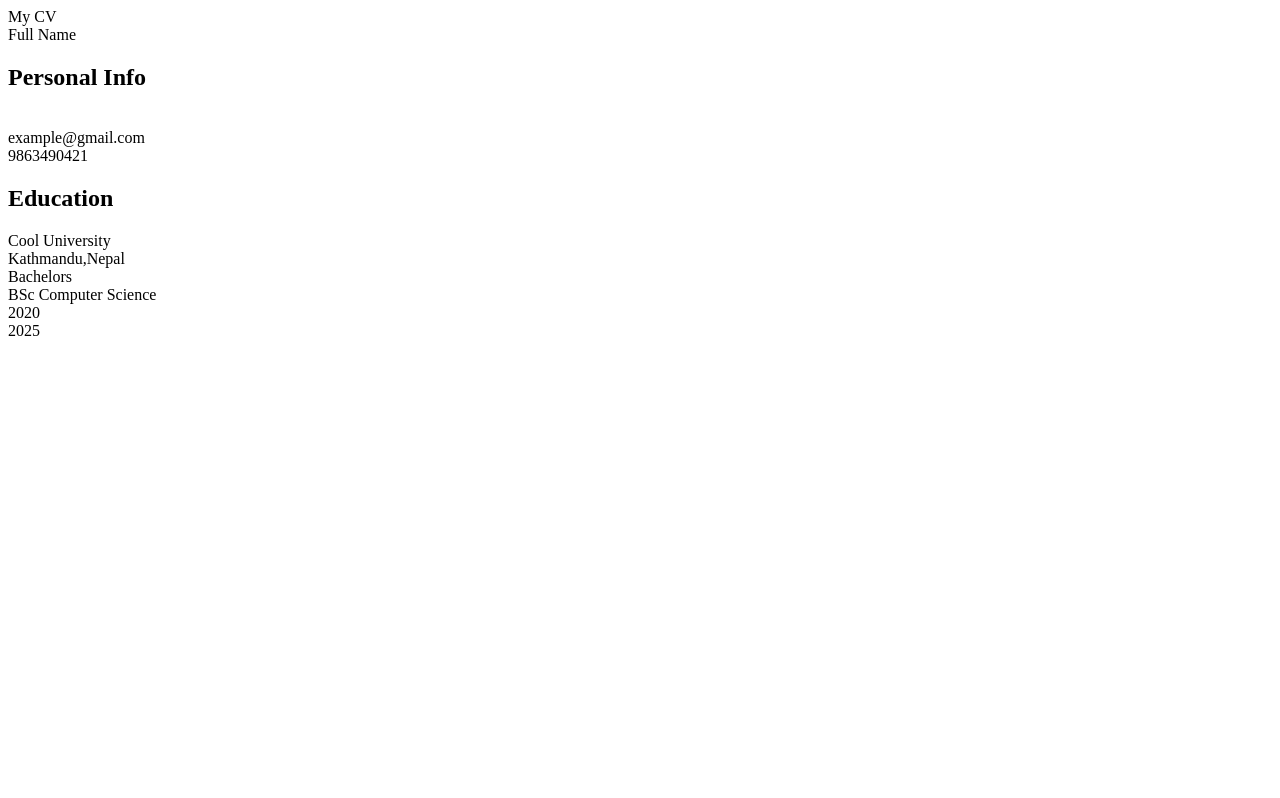
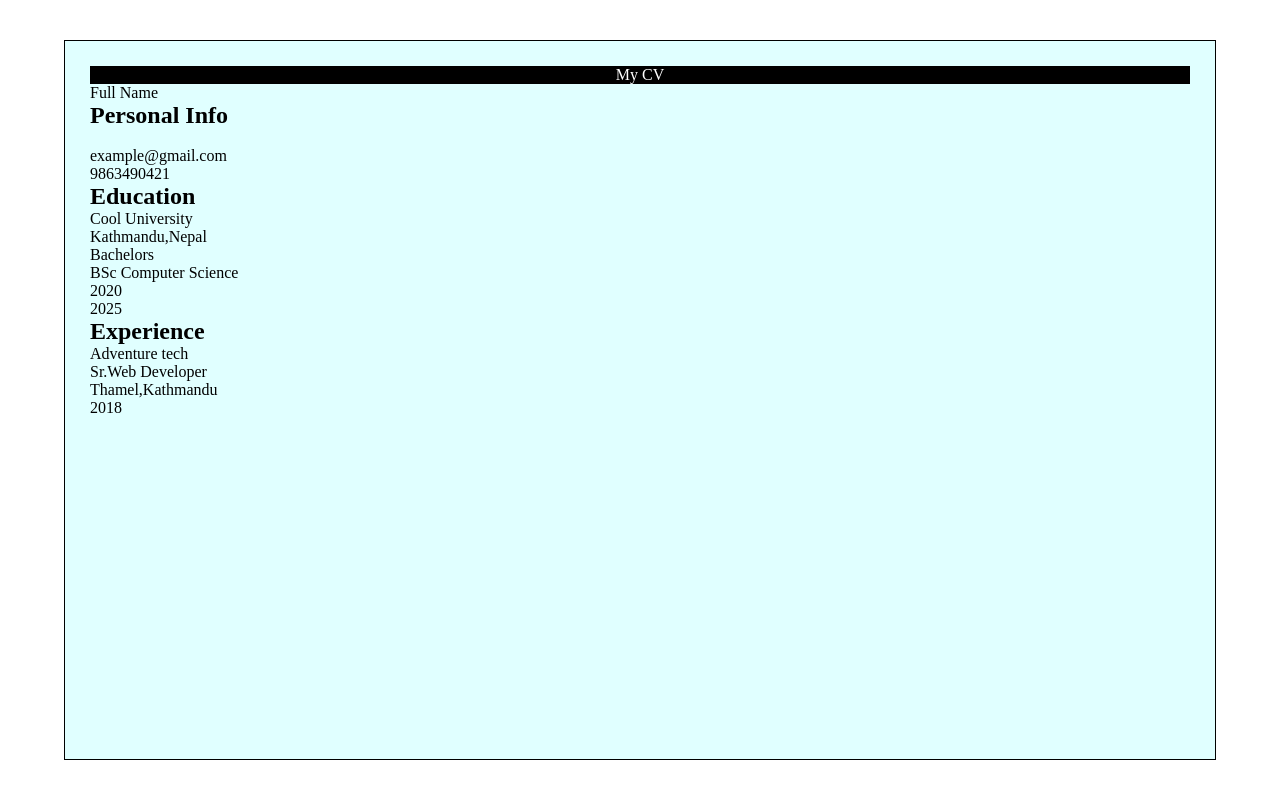
Before and after one commit to PrassesKhadka/CV-Application, a React (Create React App) app in the folder cv-project/: page / in a window 1280 px wide. Built offline with nearby package versions, Linux system fonts and the light colour scheme.

Commit message:
Little bit of designing

```diff
--- a/cv-project/src/App.js
+++ b/cv-project/src/App.js
@@ -1,19 +1,15 @@
 import React,{Component} from 'react';
 import Personal from './components/Personal.js';
-import Skills from './components/Skills.js';
-import Experience from './components/Experience.js';
 import Footer from './components/Footer.js';
-
+import styles from './styles/App.css';
 class App extends Component
 {
     render()
     {
         return(
-            <div>
-                <span id='my-cv'>My CV</span>
+            <div class='container background-blue'>
+                <div class='center background-black '>My CV</div>
                 <Personal/>
-                <Skills/>
-                <Experience/>
                 <Footer/>
             </div>
         )
--- a/cv-project/src/components/Education.js
+++ b/cv-project/src/components/Education.js
@@ -15,7 +15,7 @@ class Education extends Component
                 <h2>Education</h2>
                 {/* edit function is a prop here from Personal Component */}
                 {/* edit function changes the university[1]=true such that Form/Input will be shown for user to input */}
-                {/* Uniiversity secion */}
+                {/* University section */}
                 <span onClick={()=>edit('education','university')}>
                     {education.university[1]
                     ?
--- a/cv-project/src/components/Experience.js
+++ b/cv-project/src/components/Experience.js
@@ -1,6 +1,93 @@
-import React from 'react';
+import React,{Component} from 'react';
 
-const Experience=()=>{
+class Experience extends Component
+{
+    constructor(props)
+    {
+        super(props)
+    }
 
+    render()
+    {
+        const {experience,edit,handleChange,onSubmit}=this.props;
+        return(
+            <div>
+                <h2>Experience</h2>
+                {/* edit function is a prop here from Personal Component */}
+                {/* edit function changes the company[1]=true such that Form/Input will be shown for user to input */}
+                {/* Uniiversity secion */}
+                <span onClick={()=>edit('experience','company')}>
+                    {experience.company[1]
+                    ?
+                    <form onSubmit={(e)=>onSubmit(e,'experience','company')}>
+                        <input onChange={(e)=>handleChange(e,'experience','company')} type='text'></input>
+                        <button type='submit'>Ok</button>
+                    </form>
+                    :experience.company[0]
+                    }
+                </span>
+                <br></br>
+                {/* position secion */}
+                <span onClick={()=>edit('experience','position')}>
+                    {experience.position[1]
+                    ?
+                    <form onSubmit={(e)=>onSubmit(e,'experience','position')}>
+                        <input onChange={(e)=>handleChange(e,'experience','position')} type='text'></input>
+                        <button type='submit'>Ok</button>
+                    </form>
+                    :experience.position[0]
+                    }
+                </span>
+                <br></br>
+                {/* location secion */}
+                <span onClick={()=>edit('experience','location')}>
+                    {experience.location[1]
+                    ?
+                    <form onSubmit={(e)=>onSubmit(e,'experience','location')}>
+                        <input onChange={(e)=>handleChange(e,'experience','location')} type='text'></input>
+                        <button type='submit'>Ok</button>
+                    </form>
+                    :experience.location[0]
+                    }
+                </span>
+                <br></br>
+                {/* From secion */}
+                <span onClick={()=>edit('experience','from')}>
+                    {experience.from[1]
+                    ?
+                    <form onSubmit={(e)=>onSubmit(e,'experience','from')}>
+                        <input onChange={(e)=>handleChange(e,'experience','from')} type='text'></input>
+                        <button type='submit'>Ok</button>
+                    </form>
+                    :experience.from[0]
+                    }
+                </span>
+                <br></br>
+                {/* To secion */}
+                <span onClick={()=>edit('experience','to')}>
+                    {experience.to[1]
+                    ?
+                    <form onSubmit={(e)=>onSubmit(e,'experience','to')}>
+                        <input onChange={(e)=>handleChange(e,'experience','to')} type='text'></input>
+                        <button type='submit'>Ok</button>
+                    </form>
+                    :experience.to[0]
+                    }
+                </span>
+                {/* responsibilities secion */}
+                <span onClick={()=>edit('experience','responsibility')}>
+                    {experience.responsibility[1]
+                    ?
+                    <form onSubmit={(e)=>onSubmit(e,'experience','responsibility')}>
+                        <input onChange={(e)=>handleChange(e,'experience','responsibility')} type='text'></input>
+                        <button type='submit'>Ok</button>
+                    </form>
+                    :experience.responsibility[0]
+                    }
+                </span>
+                <br></br>
+            </div>
+        )
+    }
 }
 export default Experience;
--- a/cv-project/src/components/Personal.js
+++ b/cv-project/src/components/Personal.js
@@ -1,5 +1,6 @@
 import React,{Component} from 'react';
 import Education from './Education';
+import Experience from './Experience';
 
 class Personal extends Component{
     constructor()
@@ -18,7 +19,15 @@ class Personal extends Component{
                 subject:['BSc Computer Science',false],
                 from:['2020',false],
                 to:['2025',false],
-            }
+            },
+            experience:{
+                company:['Adventure tech',false],
+                position:['Sr.Web Developer',false],
+                location:['Thamel,Kathmandu',false],
+                from:['2018',false],
+                to:['',false],
+                responsibility:['',false],
+            },
         };
         this.edit=this.edit.bind(this)
         this.onSubmit=this.onSubmit.bind(this)
@@ -58,7 +67,7 @@ class Personal extends Component{
     render()
     {
         //Destructuring state
-        const {personal,education}=this.state;
+        const {personal,education,experience}=this.state;
         return(
             <div>
                 {/* For Name */}
@@ -91,6 +100,7 @@ class Personal extends Component{
                 :personal.phone[0]}
                 </span>
                 <Education education={education} edit={this.edit} handleChange={this.handleChange} onSubmit={this.onSubmit}></Education>
+                <Experience experience={experience} edit={this.edit} handleChange={this.handleChange} onSubmit={this.onSubmit}></Experience>
             </div>
         )
     }
--- /dev/null
+++ b/cv-project/src/styles/App.css
@@ -0,0 +1,34 @@
+*
+{
+    box-sizing: border-box;
+    border:0;
+    margin:0;
+    outline:0;
+    padding:0;
+}
+
+.container
+{
+    position:absolute;
+    inset:5%;
+    border:1px solid black;
+    padding:25px;
+}
+
+.center
+{
+    display:flex;
+    justify-content: center;
+    align-items: center;
+    flex-wrap:wrap;
+}
+
+.background-black
+{
+    background-color: black;
+    color:white;
+}
+.background-blue
+{
+    background-color: lightcyan;
+}
```
Also changed, not shown: cv-project/src/styles.css (deleted).
